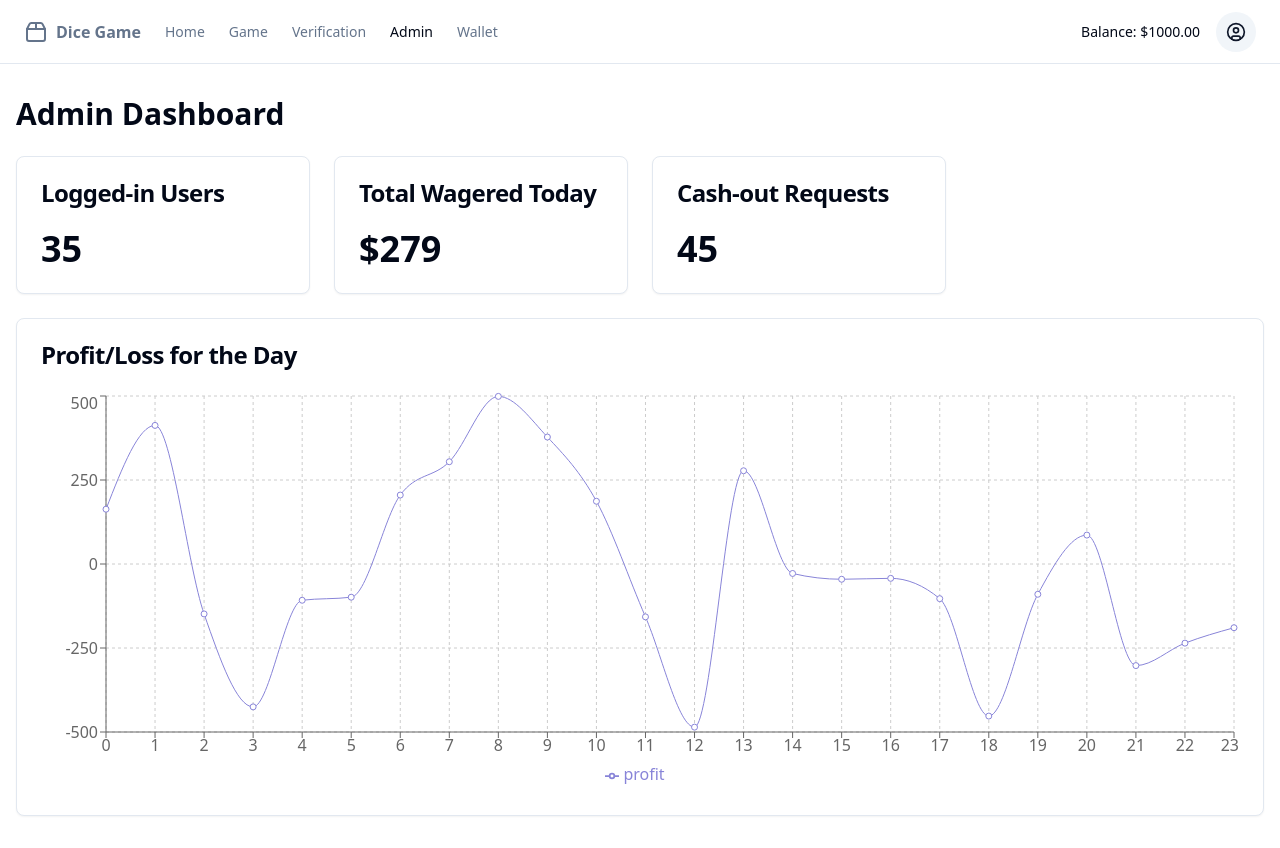
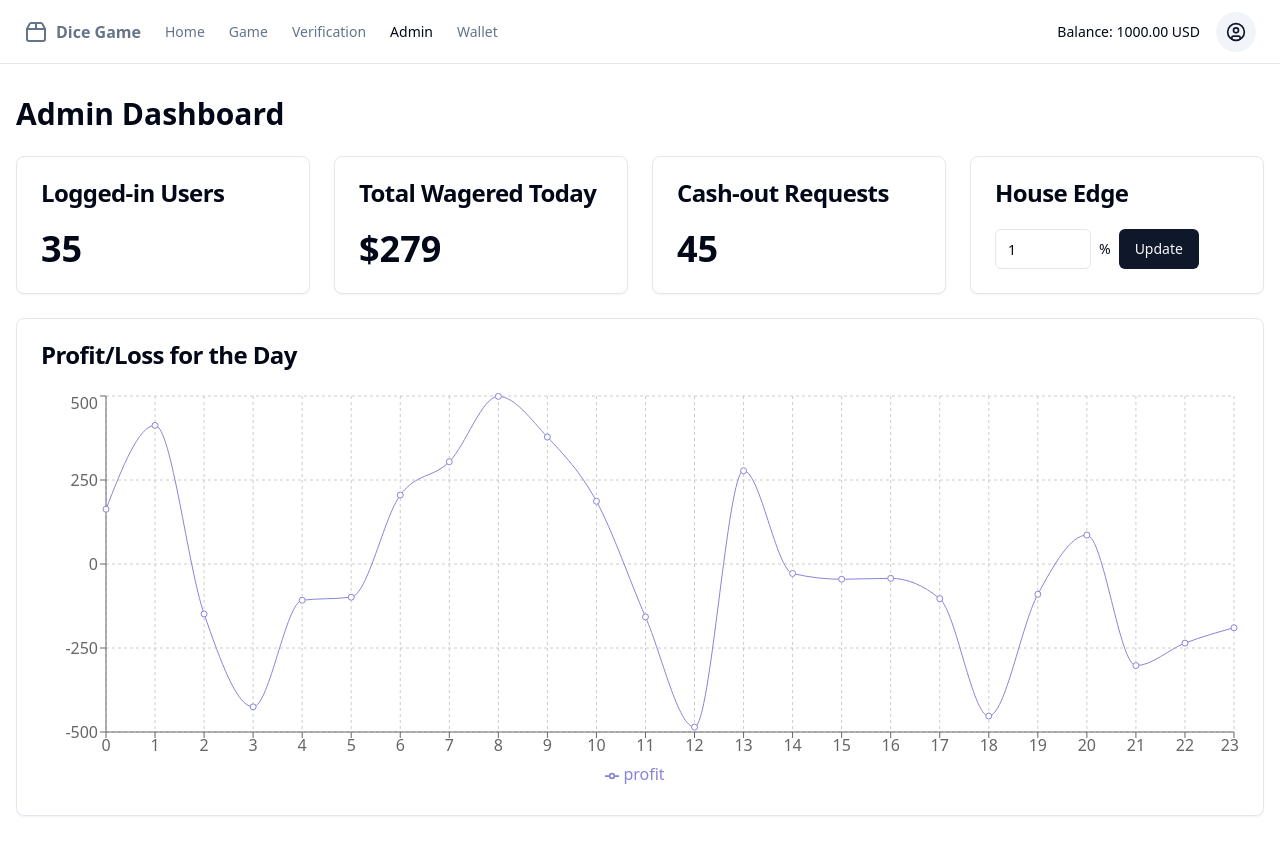
Before and after one commit to GPT-Engineer-App/fair-dice-roller, a React (Vite) app: page /admin in a window 1280 px wide. Built offline with nearby package versions, Linux system fonts and the light colour scheme.

Commit message:
Fix balance widget update and add house edge UI in admin area

```diff
--- a/src/layouts/navbar.jsx
+++ b/src/layouts/navbar.jsx
@@ -22,12 +22,23 @@ const navItems = [
 ];
 
 const Layout = () => {
-  const [balance, setBalance] = useState(1000); // Initial balance
+  const [balance, setBalance] = useState(1000);
+  const [selectedCurrency, setSelectedCurrency] = useState("USD");
 
   useEffect(() => {
-    window.userBalance = balance;
-    window.updateBalance = setBalance;
-  }, [balance]);
+    const handleBalanceUpdate = (event) => {
+      if (event.detail) {
+        setBalance(event.detail.balance);
+        setSelectedCurrency(event.detail.currency);
+      }
+    };
+
+    window.addEventListener('balanceUpdate', handleBalanceUpdate);
+
+    return () => {
+      window.removeEventListener('balanceUpdate', handleBalanceUpdate);
+    };
+  }, []);
 
   return (
     <div className="flex min-h-screen w-full flex-col">
@@ -35,7 +46,7 @@ const Layout = () => {
         <DesktopNav />
         <MobileNav />
         <div className="flex items-center gap-4">
-          <span className="text-sm font-medium">Balance: ${balance.toFixed(2)}</span>
+          <span className="text-sm font-medium">Balance: {balance.toFixed(2)} {selectedCurrency}</span>
           <UserMenu />
         </div>
       </header>
--- a/src/pages/Admin.jsx
+++ b/src/pages/Admin.jsx
@@ -1,12 +1,16 @@
 import { useState, useEffect } from "react";
 import { Card, CardContent, CardHeader, CardTitle } from "@/components/ui/card";
 import { LineChart, Line, XAxis, YAxis, CartesianGrid, Tooltip, Legend, ResponsiveContainer } from 'recharts';
+import { Input } from "@/components/ui/input";
+import { Button } from "@/components/ui/button";
+import { Label } from "@/components/ui/label";
 
 const Admin = () => {
   const [loggedInUsers, setLoggedInUsers] = useState(0);
   const [profitLossData, setProfitLossData] = useState([]);
   const [totalWagered, setTotalWagered] = useState(0);
   const [cashOutRequests, setCashOutRequests] = useState(0);
+  const [houseEdge, setHouseEdge] = useState(1); // Default house edge of 1%
 
   useEffect(() => {
     // Simulating data fetching
@@ -21,6 +25,19 @@ const Admin = () => {
     }));
     setProfitLossData(mockData);
   }, []);
+
+  const handleHouseEdgeChange = (e) => {
+    const newEdge = parseFloat(e.target.value);
+    if (!isNaN(newEdge) && newEdge >= 0 && newEdge <= 100) {
+      setHouseEdge(newEdge);
+    }
+  };
+
+  const updateHouseEdge = () => {
+    // Here you would typically update the house edge in your backend
+    console.log(`House edge updated to ${houseEdge}%`);
+    // You might want to show a success message to the admin
+  };
 
   return (
     <div className="container mx-auto px-4 py-8">
@@ -50,6 +67,26 @@ const Admin = () => {
             <p className="text-4xl font-bold">{cashOutRequests}</p>
           </CardContent>
         </Card>
+        <Card>
+          <CardHeader>
+            <CardTitle>House Edge</CardTitle>
+          </CardHeader>
+          <CardContent>
+            <div className="flex items-center space-x-2">
+              <Input
+                type="number"
+                value={houseEdge}
+                onChange={handleHouseEdgeChange}
+                min="0"
+                max="100"
+                step="0.1"
+                className="w-24"
+              />
+              <Label>%</Label>
+              <Button onClick={updateHouseEdge}>Update</Button>
+            </div>
+          </CardContent>
+        </Card>
       </div>
       <Card className="mt-6">
         <CardHeader>
--- a/src/pages/Wallet.jsx
+++ b/src/pages/Wallet.jsx
@@ -27,6 +27,17 @@ const Wallet = () => {
     });
     setBalances(randomBalances);
   }, []);
+
+  useEffect(() => {
+    // Update the balance in the navbar
+    const event = new CustomEvent('balanceUpdate', {
+      detail: {
+        balance: parseFloat(balances[selectedCurrency]),
+        currency: selectedCurrency
+      }
+    });
+    window.dispatchEvent(event);
+  }, [selectedCurrency, balances]);
 
   const generateDepositAddress = (currency) => {
     // In a real application, this would call an API to generate a unique address
```
